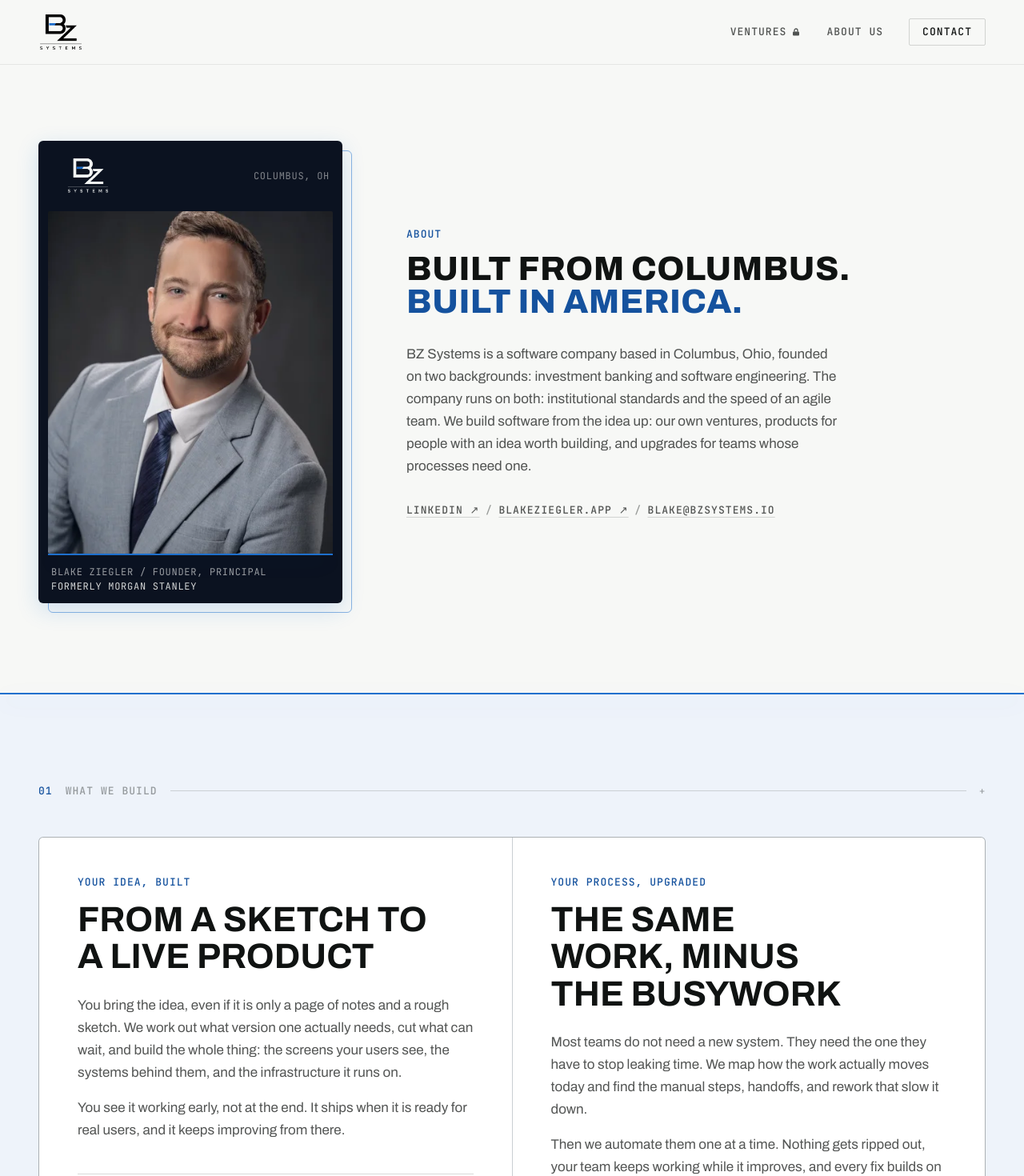
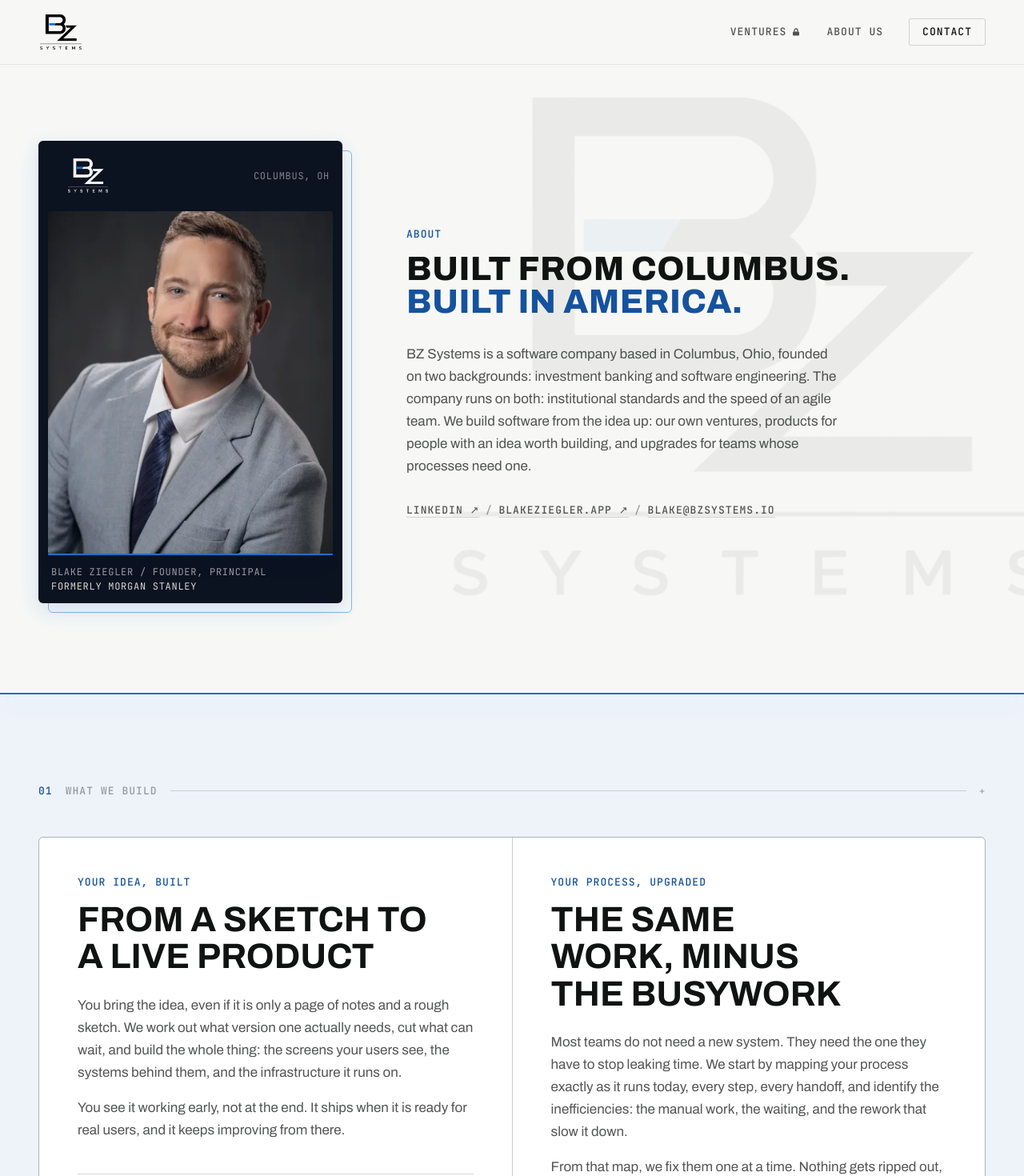
Before and after one commit to ZieglerBlake/bzsystems, a Next.js app: page /about in a window 1280 px wide. Shown: the top 1470 px of the page at 80% size. Built offline with nearby package versions, Linux system fonts and the light colour scheme.

Commit message:
About: faint BZ mark behind the intro; process panel says we map the process and identify inefficiencies

```diff
--- a/app/about/page.tsx
+++ b/app/about/page.tsx
@@ -55,8 +55,8 @@
     label: "Your process, upgraded",
     title: "The same work, minus the busywork",
     body: [
-      "Most teams do not need a new system. They need the one they have to stop leaking time. We map how the work actually moves today and find the manual steps, handoffs, and rework that slow it down.",
-      "Then we automate them one at a time. Nothing gets ripped out, your team keeps working while it improves, and every fix builds on the last.",
+      "Most teams do not need a new system. They need the one they have to stop leaking time. We start by mapping your process exactly as it runs today, every step, every handoff, and identify the inefficiencies: the manual work, the waiting, and the rework that slow it down.",
+      "From that map, we fix them one at a time. Nothing gets ripped out, your team keeps working while it improves, and every fix builds on the last.",
     ],
     items: [
       { title: "Workflow automation", body: "Intake, approvals, and handoffs that run themselves instead of living in inboxes." },
@@ -72,7 +72,18 @@
       <Nav />
       <main>
         {/* Intro: the founder's photo up top beside the company line */}
-        <section className="mx-auto max-w-7xl px-6 pt-36 pb-20 lg:px-12 lg:pt-44 lg:pb-28">
+        <section className="relative overflow-hidden">
+          {/* Oversized BZ mark, barely there, behind the intro */}
+          <Image
+            src="/logo-mark.png"
+            alt=""
+            aria-hidden
+            width={732}
+            height={626}
+            priority
+            className="pointer-events-none absolute right-[-12%] top-1/2 w-[110vw] max-w-[1000px] -translate-y-1/2 select-none opacity-[0.035] lg:right-[-4%] lg:opacity-[0.05] lg:w-[62vw]"
+          />
+          <div className="relative mx-auto max-w-7xl px-6 pt-36 pb-20 lg:px-12 lg:pt-44 lg:pb-28">
           <div className="grid items-center gap-12 lg:grid-cols-[minmax(0,380px)_1fr] lg:gap-20">
             {/* Founder card: the BZ mark sits with the photo, on a navy plate
                 with an offset signal-blue frame behind it */}
@@ -134,6 +145,7 @@
               </p>
             </div>
           </div>
+          </div>
         </section>
 
         {/* What we build */}
```
